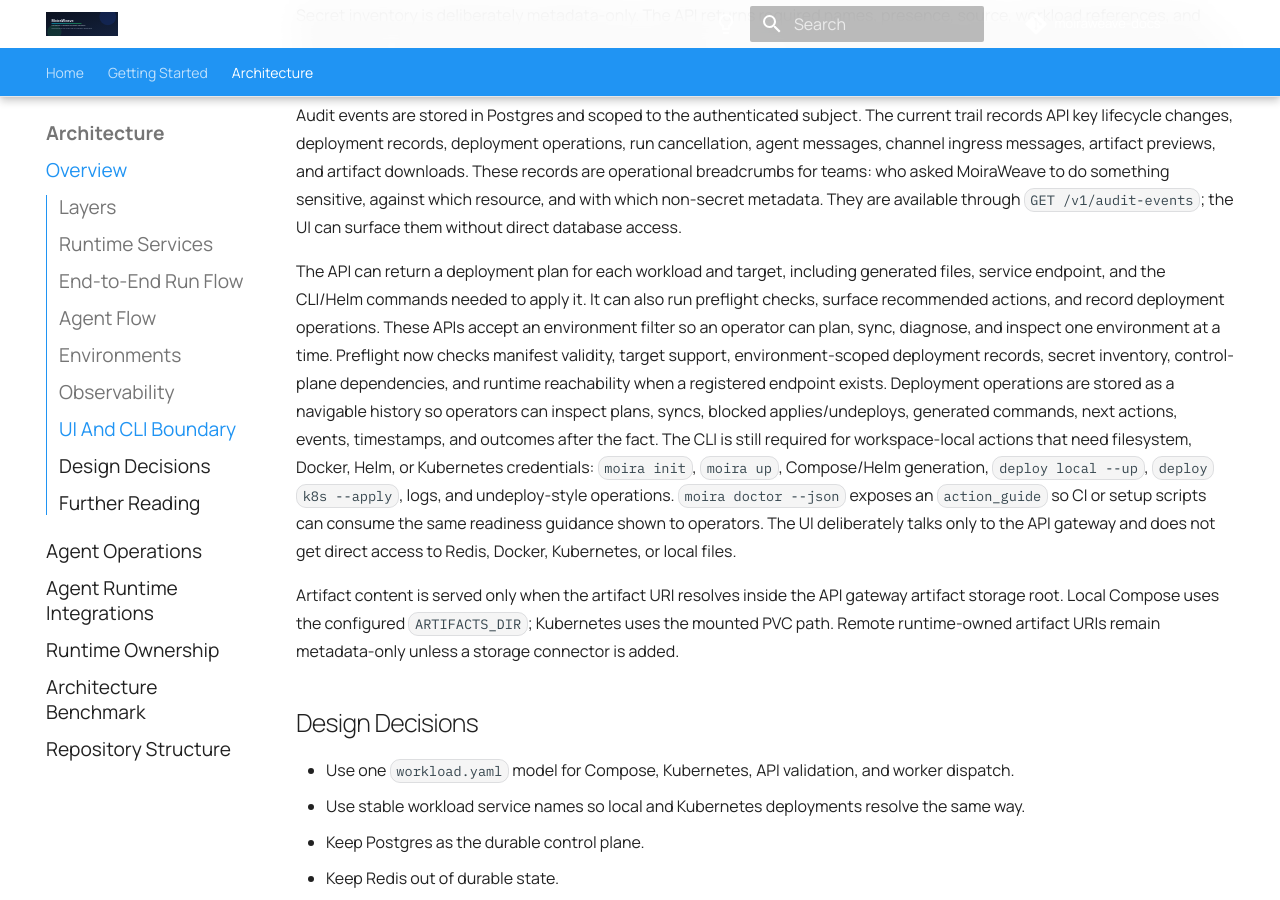
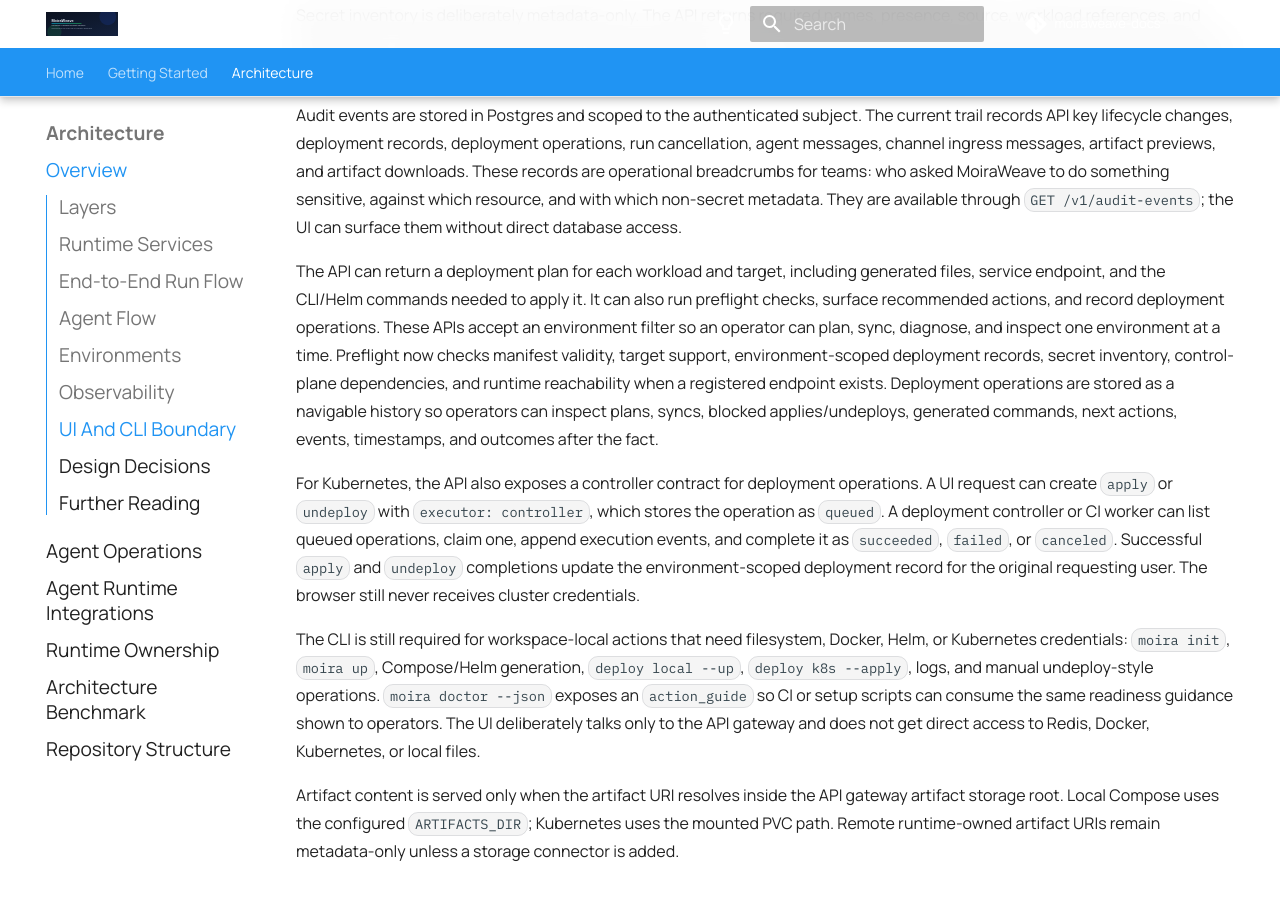
Before and after one commit to moiraweave-labs/moiraweave-docs, an MkDocs documentation site: the page built from docs/architecture.md, in a window 1280 px wide and 900 px high, scrolled down 3730 px. Built offline with MkDocs 1.6.1 and Material for MkDocs 9.7.7, drawn with Linux system fonts in a browser that asks for light colours; comment, search, counter and statistics services are not loaded.

Commit message:
docs: explain deployment controller contract

```diff
--- a/docs/architecture.md
+++ b/docs/architecture.md
@@ -182,9 +182,20 @@ inventory, control-plane dependencies, and runtime reachability when a
 registered endpoint exists. Deployment operations are stored as a navigable
 history so operators can inspect plans, syncs, blocked applies/undeploys,
 generated commands, next actions, events, timestamps, and outcomes after the
-fact. The CLI is still required for workspace-local actions that need
-filesystem, Docker, Helm, or Kubernetes credentials: `moira init`, `moira up`,
-Compose/Helm generation, `deploy local --up`, `deploy k8s --apply`, logs, and
+fact.
+
+For Kubernetes, the API also exposes a controller contract for deployment
+operations. A UI request can create `apply` or `undeploy` with
+`executor: controller`, which stores the operation as `queued`. A deployment
+controller or CI worker can list queued operations, claim one, append execution
+events, and complete it as `succeeded`, `failed`, or `canceled`. Successful
+`apply` and `undeploy` completions update the environment-scoped deployment
+record for the original requesting user. The browser still never receives
+cluster credentials.
+
+The CLI is still required for workspace-local actions that need filesystem,
+Docker, Helm, or Kubernetes credentials: `moira init`, `moira up`, Compose/Helm
+generation, `deploy local --up`, `deploy k8s --apply`, logs, and manual
 undeploy-style operations. `moira doctor --json` exposes an `action_guide` so CI
 or setup scripts can consume the same readiness guidance shown to operators. The
 UI deliberately talks only to the API gateway and does not get direct access to
```
Also changed, not shown: docs/agent-ops-architecture.md (+4 -0 lines), docs/quickstart.md (+5 -2 lines).
